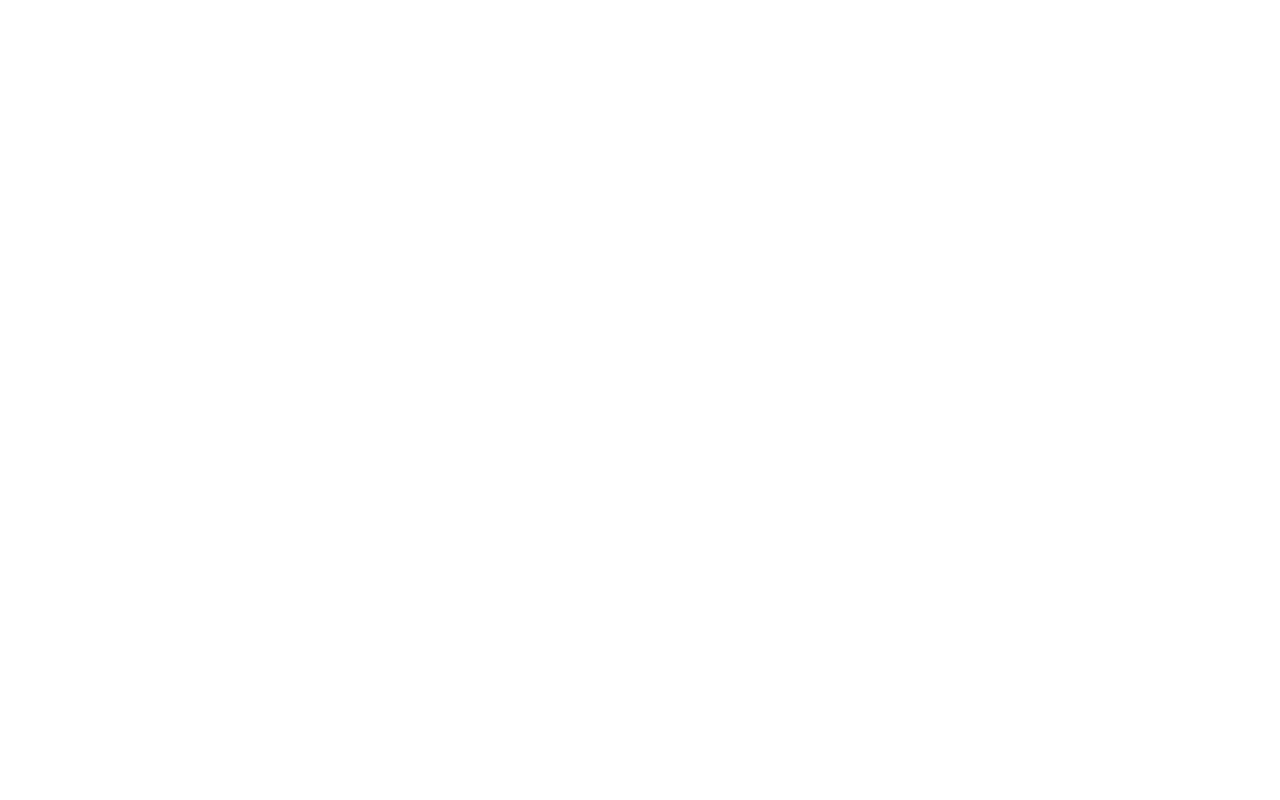
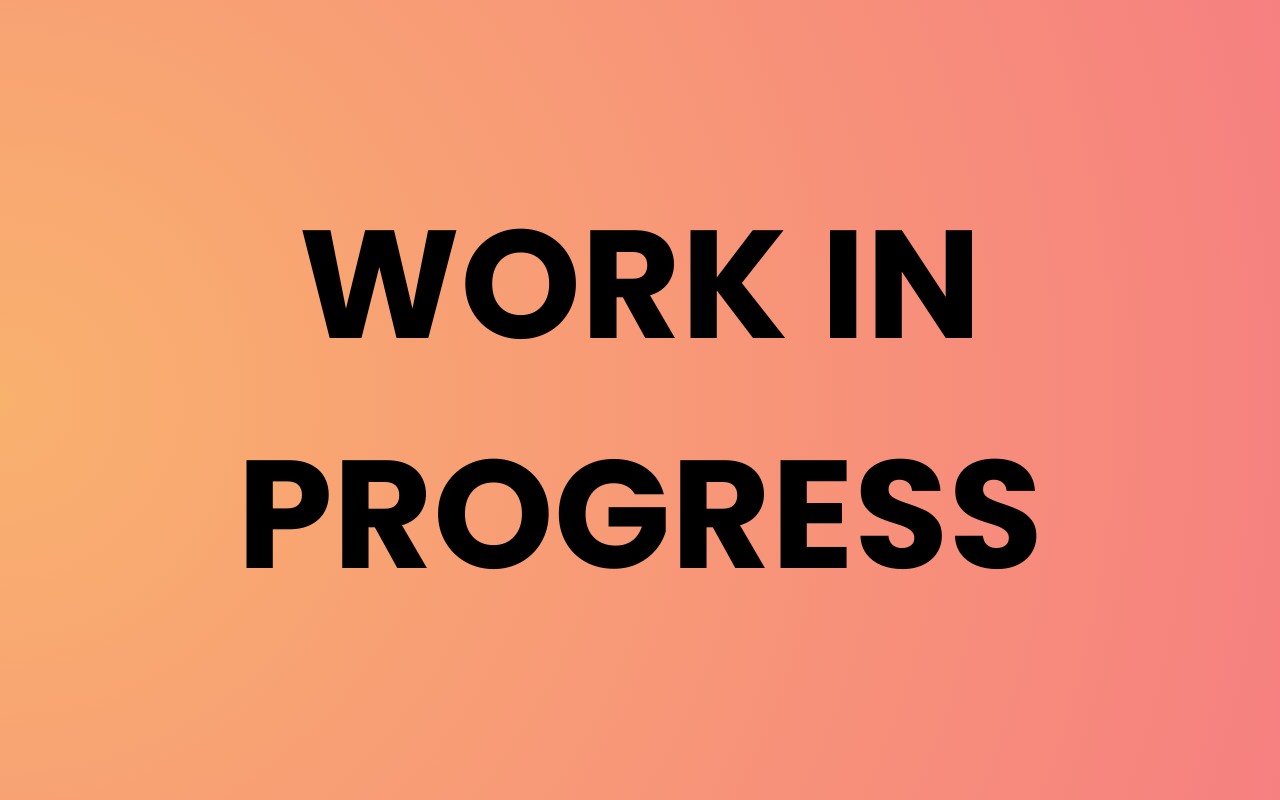
Before and after one commit to foxwr/foxwr, a plain HTML site: page index.html in a window 1280 px wide. Drawn offline with Linux system fonts and the light colour scheme.

Commit message:
added text

```diff
--- a/index.html
+++ b/index.html
@@ -6,8 +6,39 @@
     <meta name="viewport" content="width=device-width, initial-scale=1.0">
 
     <title>foxwr</title>
+
+    <link href="https://fonts.googleapis.com/css2?family=Poppins:ital,wght@0,100;0,200;0,300;0,400;0,500;0,600;0,700;0,800;0,900;1,100;1,200;1,300;1,400;1,500;1,600;1,700;1,800;1,900&display=swap" rel="stylesheet">
+
+    <style>
+      * {
+        margin: 0;
+        padding: 0;
+        box-sizing: border-box;
+      }
+
+      html, body {
+        font-size: 100%;
+        height: 100%;
+      }
+
+      body {
+        background: radial-gradient(circle at 0%, #f9b16e, #f68080);
+        background-repeat: no-repeat;
+        display: flex;
+        justify-content: center;
+        align-items: center;
+      }
+
+      h1 {
+        text-transform: uppercase;
+        font-family: Poppins;
+        font-size: 12vw;
+        padding: 2rem;
+        text-align: center;
+      }
+    </style>
   </head>
   <body>
-
+    <h1>work in progress</h1>
   </body>
 </html>
```
